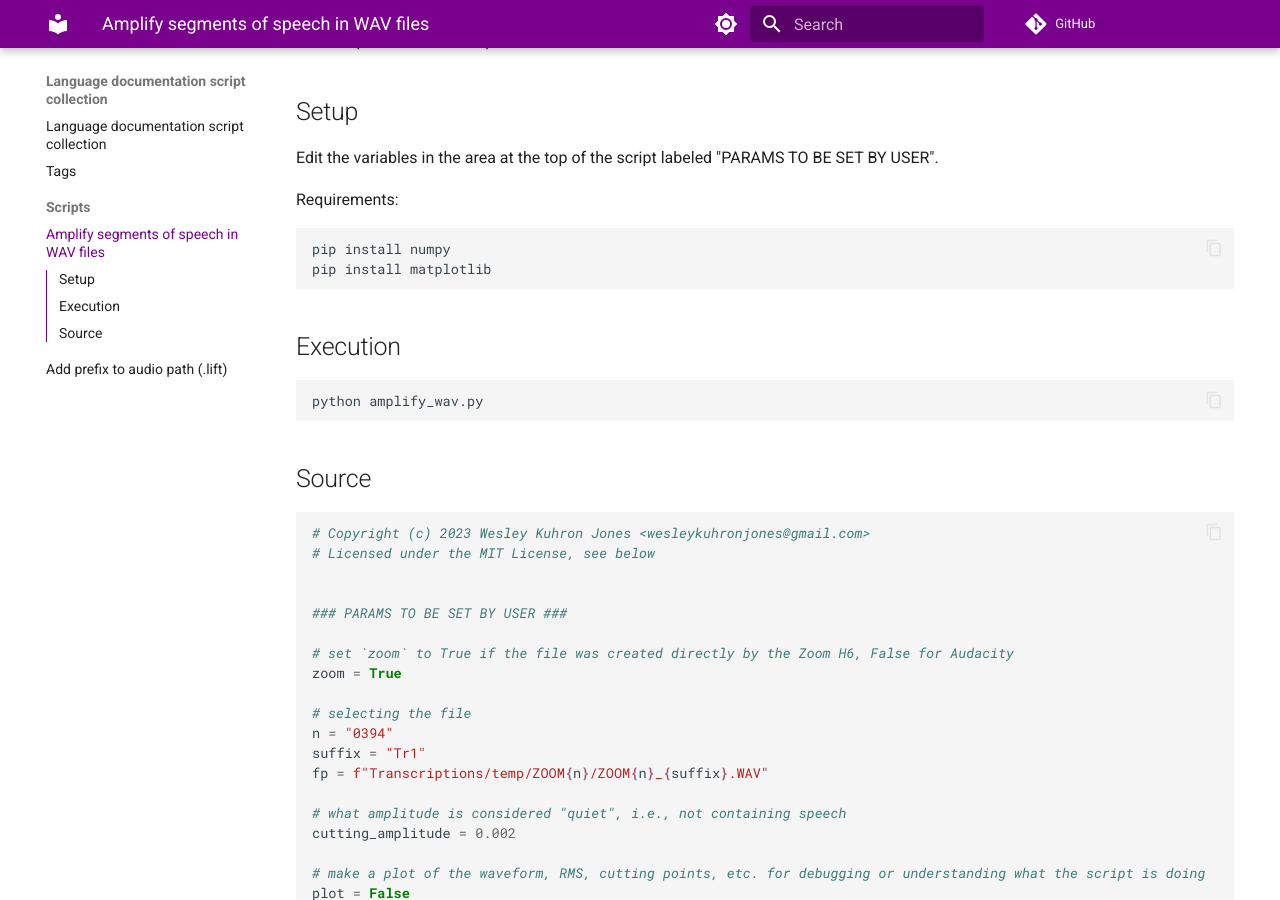
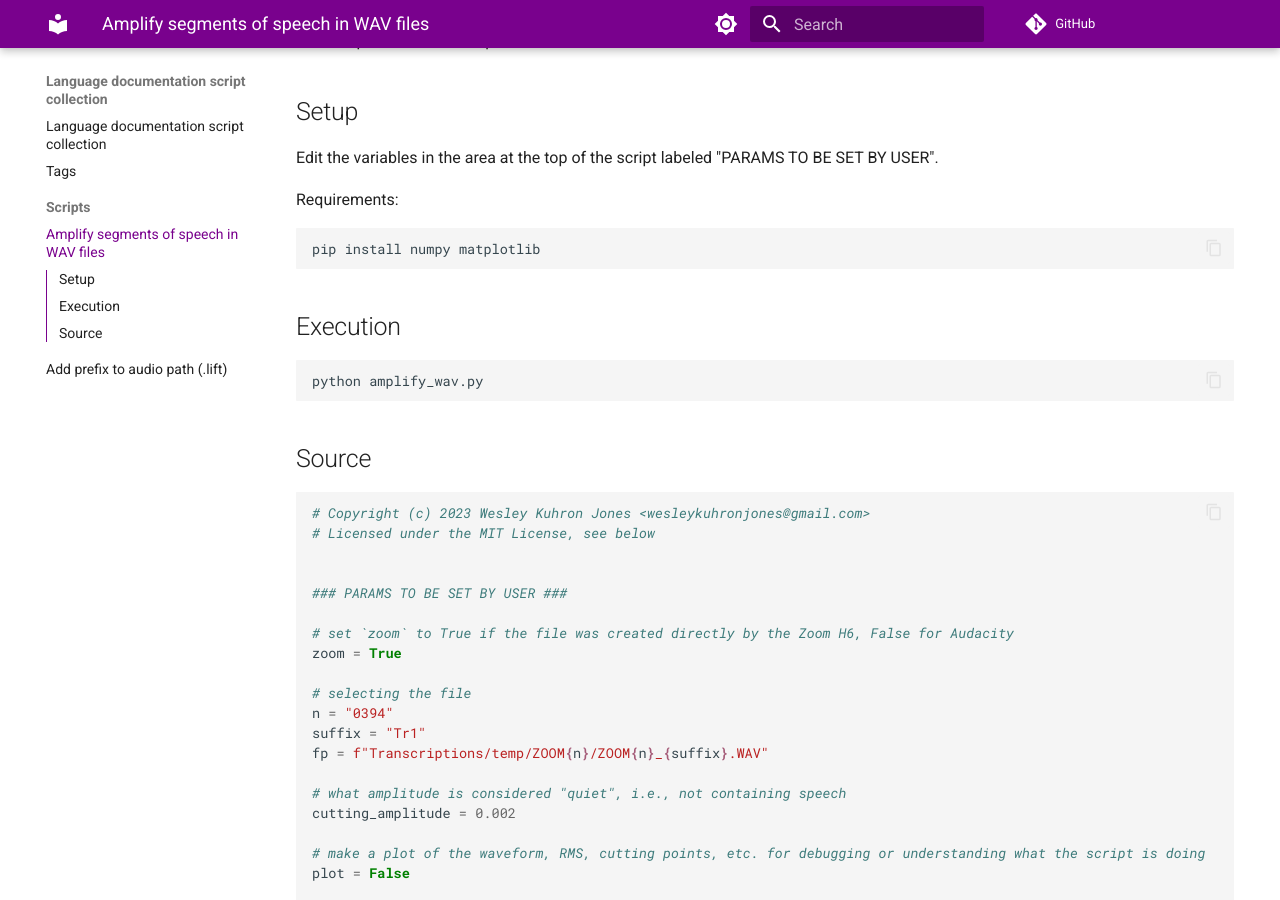
Before and after one commit to fmatter/langdoc-script-collection, an MkDocs documentation site: the page built from docs/scripts/amplify_wav.md, in a window 1280 px wide and 900 px high, scrolled down 500 px. Built offline with MkDocs 1.6.1 and Material for MkDocs 9.7.7, drawn with Linux system fonts in a browser that asks for light colours; comment, search, counter and statistics services are not loaded.

Commit message:
small fixes

````diff
--- a/docs/scripts/amplify_wav.md
+++ b/docs/scripts/amplify_wav.md
@@ -23,8 +23,7 @@ Edit the variables in the area at the top of the script labeled "PARAMS TO BE SE
 Requirements:
 
 ```shell
-pip install numpy
-pip install matplotlib
+pip install numpy matplotlib
 ```
 
 ## Execution
--- a/mkdocs.yml
+++ b/mkdocs.yml
@@ -7,8 +7,7 @@ plugins:
   # - mkdocstrings
   - include-markdown
   - git-authors
-  - git-revision-date-localized:
-      fallback_to_build_date: true
+  - git-revision-date-localized
 extra_css:
   - style.css
 extra:
````
